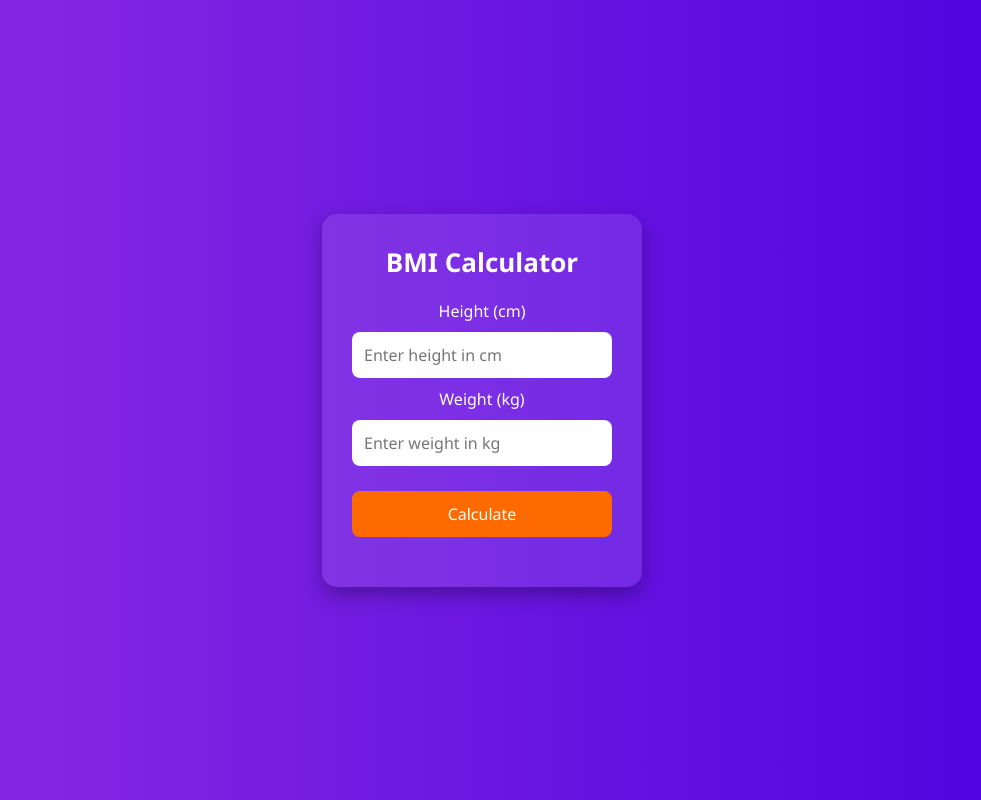
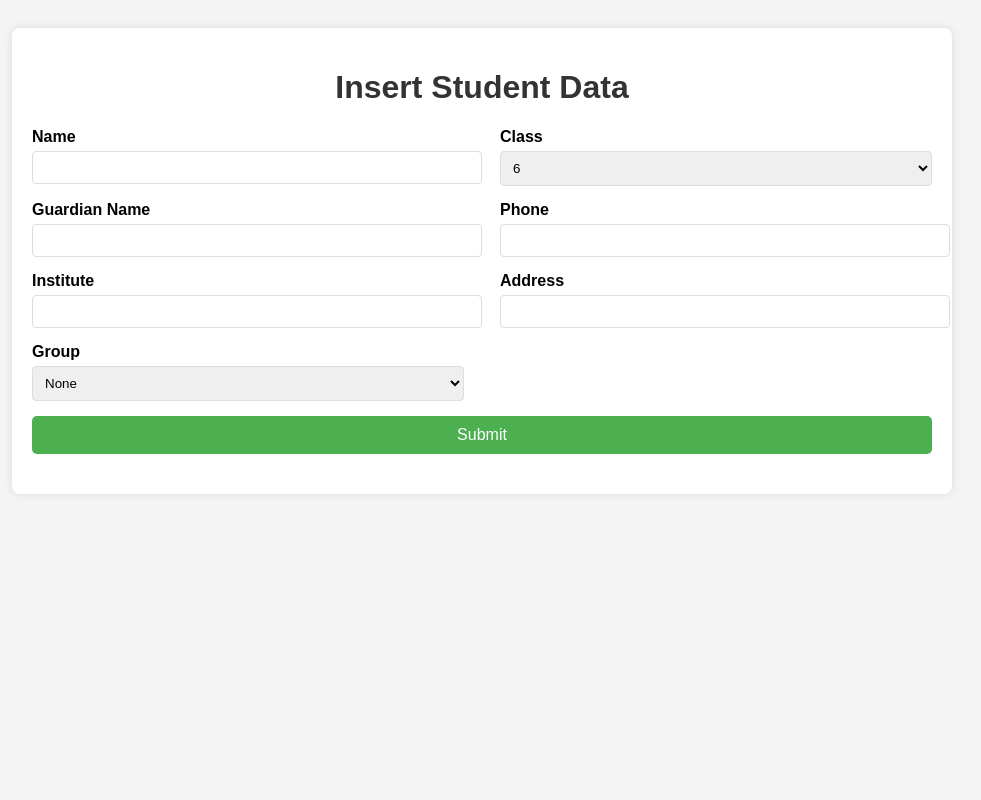
Before and after one commit to thohid12/BMI, a plain HTML site: page index.html in a window 1280 px wide. Shown: the whole page, without its empty margins (158-1139 px from the left). Drawn offline with Linux system fonts and the light colour scheme.

Commit message:
updated the file

```diff
--- a/index.html
+++ b/index.html
@@ -1,25 +1,75 @@
 <!DOCTYPE html>
 <html lang="en">
 <head>
-  <meta charset="UTF-8" />
-  <meta name="viewport" content="width=device-width, initial-scale=1.0"/>
-  <title>BMI Calculator</title>
-  <link rel="stylesheet" href="style.css" />
+  <meta charset="UTF-8">
+  <meta name="viewport" content="width=device-width, initial-scale=1.0">
+  <title>Insert Student Data</title>
+  <link rel="stylesheet" href="style.css">
 </head>
 <body>
   <div class="container">
-    <h1>BMI Calculator</h1>
-    <div class="bmi-box">
-      <label for="height">Height (cm)</label>
-      <input type="number" id="height" placeholder="Enter height in cm" />
+    <h1>Insert Student Data</h1>
+    <form id="studentForm">
+      <!-- First Row -->
+      <div class="row">
+        <div class="col">
+          <label for="name">Name</label>
+          <input type="text" id="name" name="name" required>
+        </div>
+        <div class="col">
+          <label for="student_class">Class</label>
+          <select id="student_class" name="student_class" required>
+            <option value="6">6</option>
+            <option value="7">7</option>
+            <option value="8">8</option>
+            <option value="9">9</option>
+            <option value="10">10</option>
+            <option value="11">11</option>
+            <option value="12">12</option>
+          </select>
+        </div>
+      </div>
 
-      <label for="weight">Weight (kg)</label>
-      <input type="number" id="weight" placeholder="Enter weight in kg" />
+      <!-- Second Row -->
+      <div class="row">
+        <div class="col">
+          <label for="guardian_name">Guardian Name</label>
+          <input type="text" id="guardian_name" name="guardian_name" required>
+        </div>
+        <div class="col">
+          <label for="phone">Phone</label>
+          <input type="text" id="phone" name="phone" required>
+        </div>
+      </div>
 
-      <button onclick="calculateBMI()">Calculate</button>
+      <!-- Third Row -->
+      <div class="row">
+        <div class="col">
+          <label for="institute">Institute</label>
+          <input type="text" id="institute" name="institute" required>
+        </div>
+        <div class="col">
+          <label for="address">Address</label>
+          <input type="text" id="address" name="address" required>
+        </div>
+      </div>
 
-      <div id="result"></div>
-    </div>
+      <!-- Fourth Row -->
+      <div class="row">
+        <div class="col">
+          <label for="group">Group</label>
+          <select id="group" name="group">
+            <option value="None">None</option>
+            <option value="Science">Science</option>
+            <option value="Commerce">Commerce</option>
+            <option value="Arts">Arts</option>
+          </select>
+        </div>
+      </div>
+
+      <button type="submit" id="submitBtn">Submit</button>
+    </form>
+    <div id="responseMessage"></div>
   </div>
 
   <script src="script.js"></script>
--- a/script.js
+++ b/script.js
@@ -1,30 +1,45 @@
-function calculateBMI() {
-  const height = parseFloat(document.getElementById("height").value);
-  const weight = parseFloat(document.getElementById("weight").value);
-  const result = document.getElementById("result");
+document.getElementById("studentForm").addEventListener("submit", function(event) {
+  event.preventDefault(); // Prevent form submission
 
-  if (!height || !weight || height <= 0 || weight <= 0) {
-    result.innerText = "Please enter valid height and weight.";
-    result.style.color = "yellow";
+  // Get form data
+  const name = document.getElementById("name").value;
+  const student_class = document.getElementById("student_class").value;
+  const guardian_name = document.getElementById("guardian_name").value;
+  const phone = document.getElementById("phone").value;
+  const institute = document.getElementById("institute").value;
+  const address = document.getElementById("address").value;
+  const group = document.getElementById("group").value;
+
+  // Validate phone number
+  if (phone.length !== 11 || isNaN(phone)) {
+    document.getElementById("responseMessage").innerText = "Phone number must be exactly 11 digits and contain only numbers.";
+    document.getElementById("responseMessage").style.color = "red";
     return;
   }
 
-  const bmi = (weight / ((height / 100) ** 2)).toFixed(2);
-  let category = "";
+  // Generate student ID
+  let lastId = 1234; // Replace with actual logic to get the last ID (e.g., from the server or database)
+  let newId = parseInt(student_class + (lastId + 1).toString().slice(1));
 
-  if (bmi < 18.5) {
-    category = "Underweight";
-    result.style.color = "lightblue";
-  } else if (bmi < 24.9) {
-    category = "Normal weight";
-    result.style.color = "lightgreen";
-  } else if (bmi < 29.9) {
-    category = "Overweight";
-    result.style.color = "orange";
-  } else {
-    category = "Obese";
-    result.style.color = "red";
-  }
+  // Prepare data to be sent (you can replace this part with an actual API call)
+  let formData = {
+    name: name,
+    id: newId,
+    student_class: student_class,
+    guardian_name: guardian_name,
+    phone: phone,
+    institute: institute,
+    address: address,
+    group: group
+  };
 
-  result.innerText = `Your BMI is ${bmi} (${category})`;
-}
+  // Display success message (or send to server)
+  document.getElementById("responseMessage").innerText = `Data Submitted Successfully! The ID is: ${newId}`;
+  document.getElementById("responseMessage").style.color = "green";
+
+  // Log the data to the console (In real-world use, replace this with an actual POST request to your server)
+  console.log(formData);
+
+  // Clear the form after submission
+  document.getElementById("studentForm").reset();
+});
--- a/style.css
+++ b/style.css
@@ -1,65 +1,63 @@
-* {
-  margin: 0;
-  padding: 0;
-  box-sizing: border-box;
-  font-family: 'Segoe UI', Tahoma, Geneva, Verdana, sans-serif;
-}
-
+/* Basic Styling */
 body {
-  background: linear-gradient(to right, #8e2de2, #4a00e0);
-  color: #fff;
-  display: flex;
-  justify-content: center;
-  align-items: center;
-  height: 100vh;
+  font-family: Arial, sans-serif;
+  background-color: #f4f4f4;
+  padding: 20px;
 }
 
 .container {
-  background: rgba(255, 255, 255, 0.1);
-  padding: 30px;
-  border-radius: 15px;
-  box-shadow: 0 8px 20px rgba(0, 0, 0, 0.3);
-  text-align: center;
-  width: 320px;
+  max-width: 900px;
+  margin: 0 auto;
+  background-color: #fff;
+  padding: 20px;
+  border-radius: 8px;
+  box-shadow: 0 0 10px rgba(0, 0, 0, 0.1);
 }
 
 h1 {
-  margin-bottom: 20px;
-  font-size: 26px;
+  text-align: center;
+  color: #333;
 }
 
-.bmi-box {
+.row {
   display: flex;
-  flex-direction: column;
+  justify-content: space-between;
+  margin-bottom: 15px;
 }
 
-input {
-  margin: 10px 0;
-  padding: 12px;
+.col {
+  width: 48%;
+}
+
+label {
+  font-weight: bold;
+}
+
+input[type="text"], select {
+  width: 100%;
+  padding: 8px;
+  margin-top: 5px;
+  border-radius: 4px;
+  border: 1px solid #ddd;
+}
+
+button {
+  width: 100%;
+  padding: 10px;
+  background-color: #4CAF50;
+  color: white;
   border: none;
-  border-radius: 8px;
-  outline: none;
+  border-radius: 5px;
+  cursor: pointer;
   font-size: 16px;
 }
 
-button {
-  margin-top: 15px;
-  padding: 12px;
-  background-color: #ff6a00;
-  color: white;
-  font-size: 16px;
-  border: none;
-  border-radius: 8px;
-  cursor: pointer;
-  transition: background 0.3s ease;
+button:hover {
+  background-color: #45a049;
 }
 
-button:hover {
-  background-color: #e65c00;
+#responseMessage {
+  margin-top: 20px;
+  font-size: 16px;
+  text-align: center;
 }
-
-#result {
-  margin-top: 20px;
-  font-size: 18px;
-  font-weight: bold;
-}
```
